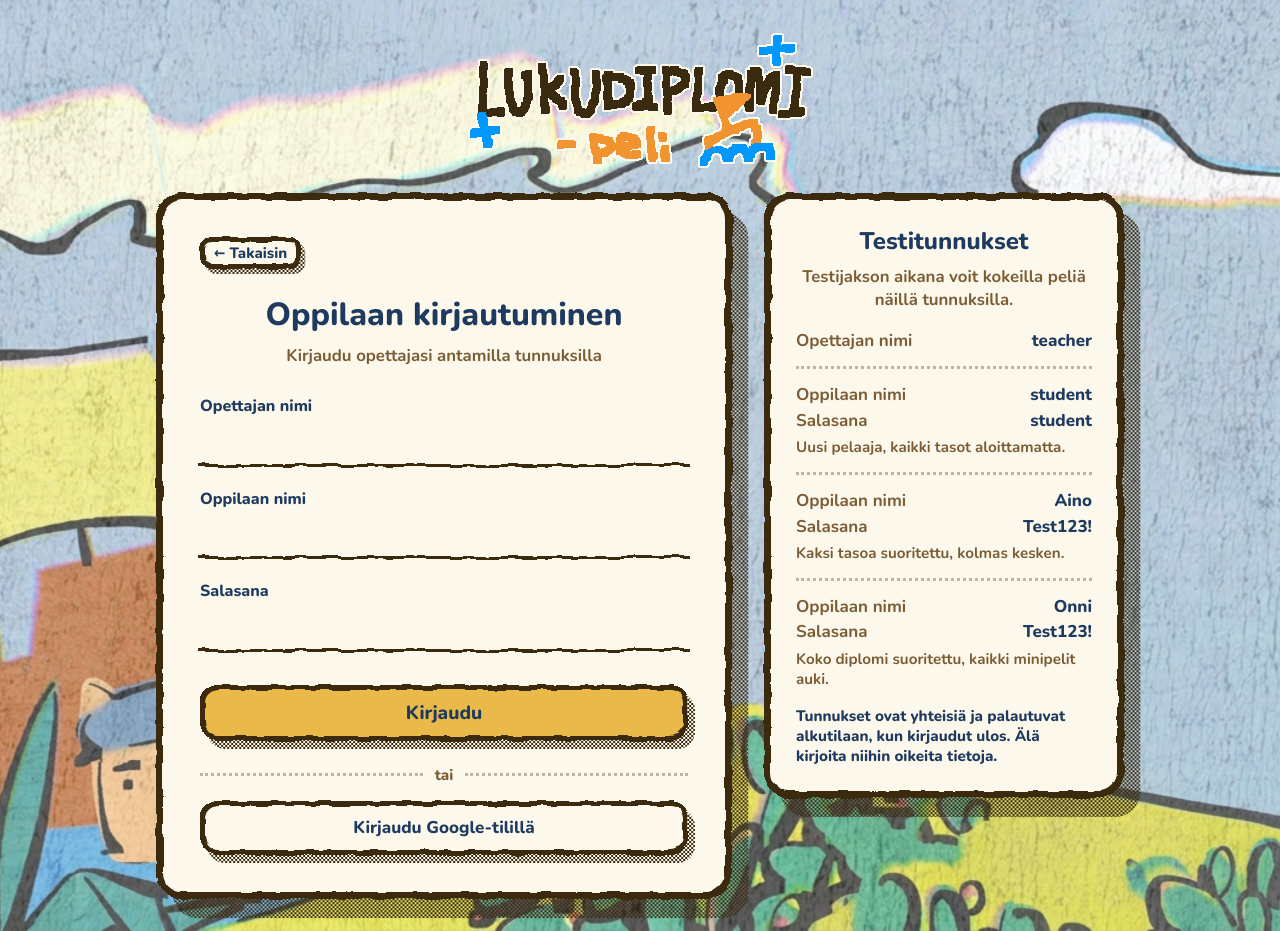
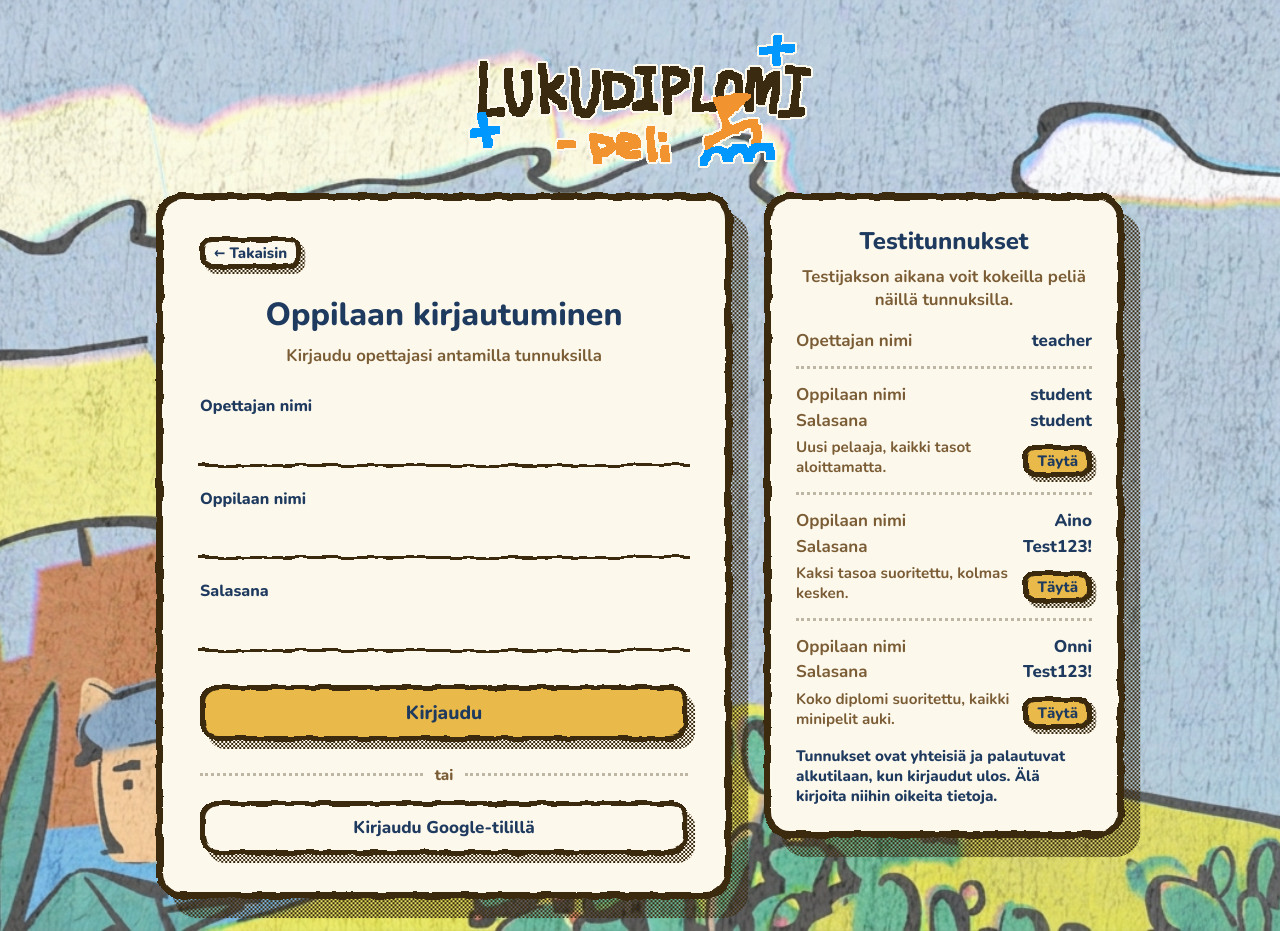
Before and after one commit to AIMlearningProject/reading-diploma-web-game, a React (Vite) app in the folder frontend/: page /login/student in a window 1280 px wide. Built offline with nearby package versions, Linux system fonts and the light colour scheme; no server answers.

Commit message:
feat(ink): darken sun buttons on hover and let testers fill the login form in one click

```diff
--- a/frontend/src/components/minigames/MiniGameCanvas.css
+++ b/frontend/src/components/minigames/MiniGameCanvas.css
@@ -200,6 +200,10 @@
     cursor: pointer;
 }
 
+.mg-start:not(:disabled):hover {
+    --book-fill: var(--book-sun-deep);
+}
+
 /* Pressed: the button drops onto its shadow, and the shadow goes. */
 .mg-start:active {
     transform: translate(calc(var(--book-drop) * 0.65), calc(var(--book-drop) * 0.75));
--- a/frontend/src/components/popups/AddBookPopup.css
+++ b/frontend/src/components/popups/AddBookPopup.css
@@ -176,6 +176,10 @@
     cursor: default;
 }
 
+.student-add-book-submit-btn:not(:disabled):hover {
+    --book-fill: var(--book-sun-deep);
+}
+
 /* Pressed: the button drops onto its shadow, and the shadow goes. */
 .student-add-book-close-btn:active,
 .student-add-book-submit-btn:not(:disabled):active {
--- a/frontend/src/components/popups/BookListPanel.css
+++ b/frontend/src/components/popups/BookListPanel.css
@@ -422,6 +422,10 @@
     cursor: not-allowed;
 }
 
+.choose-title-confirm:not(:disabled):hover {
+    --book-fill: var(--book-sun-deep);
+}
+
 /* ── Pressed and focus, shared by the buttons above ──────── */
 
 .close-booklist-button:active,
--- a/frontend/src/components/popups/ReactQuiz.css
+++ b/frontend/src/components/popups/ReactQuiz.css
@@ -122,6 +122,10 @@
     --book-fill: var(--book-sun);
 }
 
+.rq-button--next:not(:disabled):hover {
+    --book-fill: var(--book-sun-deep);
+}
+
 .rq-button--prev {
     --book-fill: var(--book-paper);
 }
--- a/frontend/src/components/popups/UpdateProgressPopup.css
+++ b/frontend/src/components/popups/UpdateProgressPopup.css
@@ -205,6 +205,10 @@
     cursor: pointer;
 }
 
+.save-progress-button:not(:disabled):hover {
+    --book-fill: var(--book-sun-deep);
+}
+
 /* Pressed: the button drops onto its shadow, and the shadow goes. */
 .save-progress-button:active {
     transform: translate(calc(var(--book-drop) * 0.65), calc(var(--book-drop) * 0.75));
--- a/frontend/src/components/puzzle/ItemFoundCard.css
+++ b/frontend/src/components/puzzle/ItemFoundCard.css
@@ -96,6 +96,10 @@
     cursor: pointer;
 }
 
+.if-button:not(:disabled):hover {
+    --book-fill: var(--book-sun-deep);
+}
+
 /* Pressed: the button drops onto its shadow. */
 .if-button:active {
     transform: translate(calc(var(--book-drop) * 0.65), calc(var(--book-drop) * 0.75));
--- a/frontend/src/components/puzzle/PuzzleScene.css
+++ b/frontend/src/components/puzzle/PuzzleScene.css
@@ -235,6 +235,10 @@
     --book-fill: var(--book-sun);
 }
 
+.ps-button--main:not(:disabled):hover {
+    --book-fill: var(--book-sun-deep);
+}
+
 /* ── Backpack row ─────────────────────────────────────── */
 
 .ps-tray {
@@ -331,6 +335,10 @@
     cursor: default;
 }
 
+.ps-use:not(:disabled):hover {
+    --book-fill: var(--book-sun-deep);
+}
+
 /* Pressed: the shape drops onto its shadow, and the shadow goes. */
 .ps-slot--selected,
 .ps-use:disabled,
--- a/frontend/src/pages/StudentDashboard.css
+++ b/frontend/src/pages/StudentDashboard.css
@@ -98,6 +98,10 @@
 
 .play-button {
     --book-fill: var(--book-sun);
+}
+
+.play-button:not(:disabled):hover {
+    --book-fill: var(--book-sun-deep);
 }
 
 .logout-button,
--- a/frontend/src/pages/StudentLoginPage.css
+++ b/frontend/src/pages/StudentLoginPage.css
@@ -127,6 +127,49 @@
     font-weight: 800;
 }
 
+.student-login-test-footer {
+    display: flex;
+    align-items: flex-end;
+    justify-content: space-between;
+    gap: 0.75rem;
+}
+
+/* Drawn like the Takaisin button, on the sun fill like Kirjaudu, since it
+ * leads straight into logging in. */
+.student-login-page .student-login-test-fill {
+    --book-fill: var(--book-sun);
+    --book-drop: 5px;
+    position: relative;
+    flex: none;
+    margin-top: 0.5rem;
+    padding: 6px 14px;
+    border: 0;
+    border-radius: 12px;
+    background: transparent;
+    color: var(--navy-700);
+    font-family: var(--font-body);
+    font-size: 15px;
+    font-weight: 900;
+    cursor: pointer;
+}
+
+.student-login-page .student-login-test-fill:hover {
+    --book-fill: var(--book-sun-deep);
+}
+
+.student-login-page .student-login-test-fill:active {
+    transform: translate(calc(var(--book-drop) * 0.65), calc(var(--book-drop) * 0.75));
+}
+
+.student-login-page .student-login-test-fill:active::after {
+    display: none;
+}
+
+.student-login-page .student-login-test-fill:focus-visible {
+    outline: 3px solid var(--navy-700);
+    outline-offset: 3px;
+}
+
 @media (max-width: 1040px) {
     .student-login-columns {
         flex-direction: column;
@@ -239,6 +282,11 @@
     font-size: 19px;
     font-weight: 900;
     cursor: pointer;
+}
+
+/* Darkens like the paper buttons do on hover. */
+.login-submit:not(:disabled):hover {
+    --book-fill: var(--book-sun-deep);
 }
 
 .login-submit:disabled {
--- a/frontend/src/pages/StudentLoginPage.jsx
+++ b/frontend/src/pages/StudentLoginPage.jsx
@@ -1,4 +1,4 @@
-import { useState } from 'react'
+import { useRef, useState } from 'react'
 import { useNavigate } from 'react-router-dom'
 import { useAuth } from '../contexts/AuthContext'
 import InkFilter from '../components/ink/InkFilter'
@@ -24,6 +24,7 @@ function StudentLoginPage() {
     const [password, setPassword] = useState('')
     const [error, setError] = useState('')
     const [submitting, setSubmitting] = useState(false)
+    const formRef = useRef(null)
 
     const handleSubmit = async (e) => {
         e.preventDefault()
@@ -44,6 +45,19 @@ function StudentLoginPage() {
         }
     }
 
+    // Fills the form from the test accounts card. On a narrow screen the card sits
+    // above the form, so the form is scrolled into view to show what was filled.
+    const fillTestAccount = (account) => {
+        setTeacherName(TEST_TEACHER)
+        setStudentName(account.name)
+        setPassword(account.password)
+        setError('')
+        const form = formRef.current
+        if (form && form.getBoundingClientRect().top > window.innerHeight / 2) {
+            form.scrollIntoView({ behavior: 'smooth', block: 'center' })
+        }
+    }
+
     return (
         <div className="student-login-page" style={{ '--page-art': `url(${homeBG})` }}>
             <InkFilter />
@@ -56,7 +70,7 @@ function StudentLoginPage() {
                     <h2>Oppilaan kirjautuminen</h2>
                     <p className="subtitle">Kirjaudu opettajasi antamilla tunnuksilla</p>
 
-                    <form className="login-form" onSubmit={handleSubmit}>
+                    <form className="login-form" onSubmit={handleSubmit} ref={formRef}>
                         <div className="form-group">
                             <label>Opettajan nimi</label>
                             <span className="ink-field">
@@ -103,19 +117,30 @@ function StudentLoginPage() {
                 <aside className="student-login-card student-login-test-card ink-shape ink-drop">
                     <h2>Testitunnukset</h2>
                     <p className="subtitle">Testijakson aikana voit kokeilla peliä näillä tunnuksilla.</p>
+                    {/* translate="no" and notranslate keep browser translators off the
+                        names and passwords, which have to be typed exactly as shown. */}
                     <dl className="student-login-test-row">
                         <dt>Opettajan nimi</dt>
-                        <dd>{TEST_TEACHER}</dd>
+                        <dd translate="no" className="notranslate">{TEST_TEACHER}</dd>
                     </dl>
                     {TEST_ACCOUNTS.map(account => (
                         <div className="student-login-test-account" key={account.name}>
                             <dl className="student-login-test-row">
                                 <dt>Oppilaan nimi</dt>
-                                <dd>{account.name}</dd>
+                                <dd translate="no" className="notranslate">{account.name}</dd>
                                 <dt>Salasana</dt>
-                                <dd>{account.password}</dd>
+                                <dd translate="no" className="notranslate">{account.password}</dd>
                             </dl>
-                            <p className="student-login-test-note">{account.note}</p>
+                            <div className="student-login-test-footer">
+                                <p className="student-login-test-note">{account.note}</p>
+                                <button
+                                    type="button"
+                                    className="student-login-test-fill ink-shape ink-shape--thin ink-drop"
+                                    onClick={() => fillTestAccount(account)}
+                                >
+                                    Täytä
+                                </button>
+                            </div>
                         </div>
                     ))}
                     <p className="student-login-test-warning">Tunnukset ovat yhteisiä ja palautuvat alkutilaan, kun kirjaudut ulos. Älä kirjoita niihin oikeita tietoja.</p>
--- a/frontend/src/tokens.css
+++ b/frontend/src/tokens.css
@@ -193,6 +193,7 @@
     --book-chip      : #f1e8d2;
     --book-chip-deep : #e2d4b2;
     --book-sun       : #e9b949;
+    --book-sun-deep  : #e4ab25; /* hover on the sun fill: the same step down as paper to chip */
     --book-hint      : #f3e9f3;
     --book-hint-ink  : #4a2f4b;
 
```
